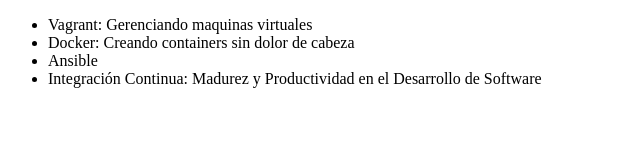
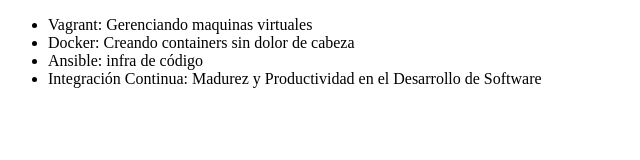
Before and after one commit to JosueFT/alura-git, a plain HTML site: page index.html in a window 1280 px wide. Shown: the whole page, without its empty margins (0-640 px from the left). Drawn offline with Linux system fonts and the light colour scheme.

Commit message:
cambiando el nomorbe del curso de ansible

```diff
--- a/index.html
+++ b/index.html
@@ -8,7 +8,7 @@
         <ul>
             <li>Vagrant: Gerenciando maquinas virtuales</li>
             <li>Docker: Creando containers sin dolor de cabeza</li>
-            <li>Ansible</li>
+            <li>Ansible: infra de código</li>
             <li>Integración Continua: Madurez y Productividad en el Desarrollo de Software</li>
         </ul>
     </body>
```
